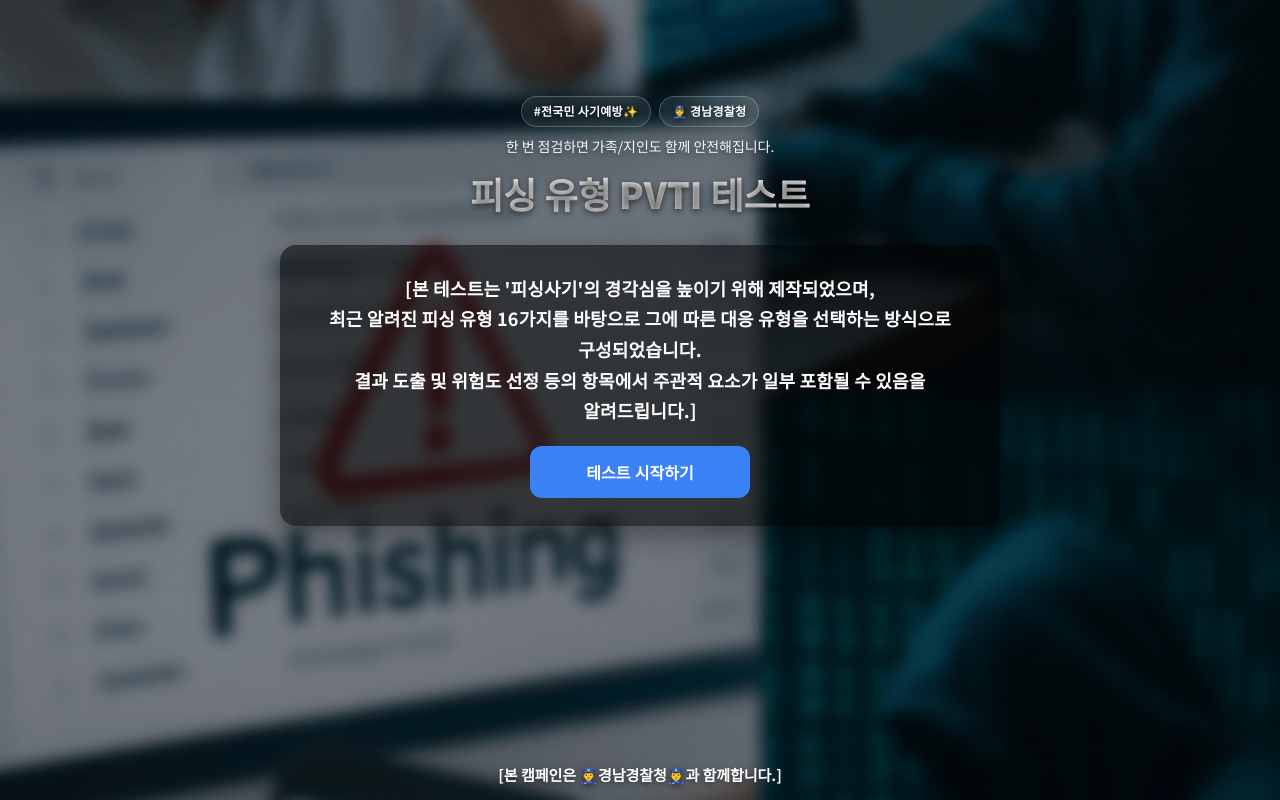
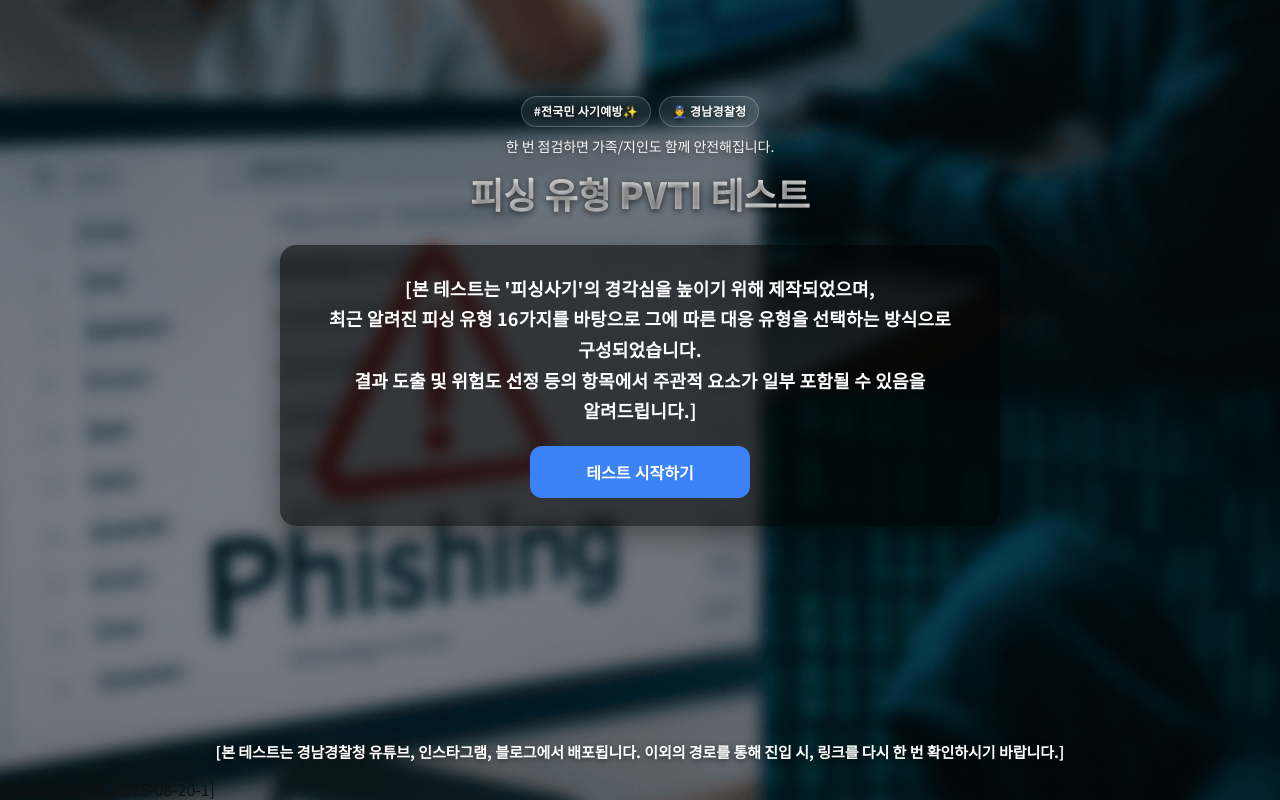
Before and after one commit to kids4045/POL_CVTI_1, a React (Create React App) app: page /guide in a window 1280 px wide. Built offline with nearby package versions, Linux system fonts and the light colour scheme; no server answers; a web font is replaced by a local one.

Commit message:
image plus

```diff
--- a/src/pages/GuidePage.tsx
+++ b/src/pages/GuidePage.tsx
@@ -135,8 +135,10 @@ export default function GuidePage() {
           fontWeight: 600,
         }}
       >
-        [본 캠페인은 👮‍♀️경남경찰청👮‍♂️과 함께합니다.]
+        [본 테스트는 경남경찰청 유튜브, 인스타그램, 블로그에서 배포됩니다.
+이외의 경로를 통해 진입 시, 링크를 다시 한 번 확인하시기 바랍니다.]
       </footer>
+      <div>[GUIDE_MARK_2025-08-20-1]</div>
     </div>
   );
 }
--- a/src/pages/Result.tsx
+++ b/src/pages/Result.tsx
@@ -369,8 +369,14 @@ const Result: React.FC = () => {
     style={{ height: "40px", marginBottom: "6px" }}
   />
   <div>이 캠페인은 경남경찰청과 함께합니다</div>
+
+  {/* ⬇️ 추가 줄 */}
+  <div style={{ marginTop: 6, fontSize: "12px", opacity: 0.8 }}>
+    [본 테스트의 무단 복제, 변경, 배포는 법적 제재를 받을 수 있습니다.]
+  </div>
 </div>
       </motion.div>
+      <div>[GUIDE_MARK_2025-08-20-1]</div>
     </div>
   );
 };
```
Lines whose indentation alone changed are shown as unchanged.
